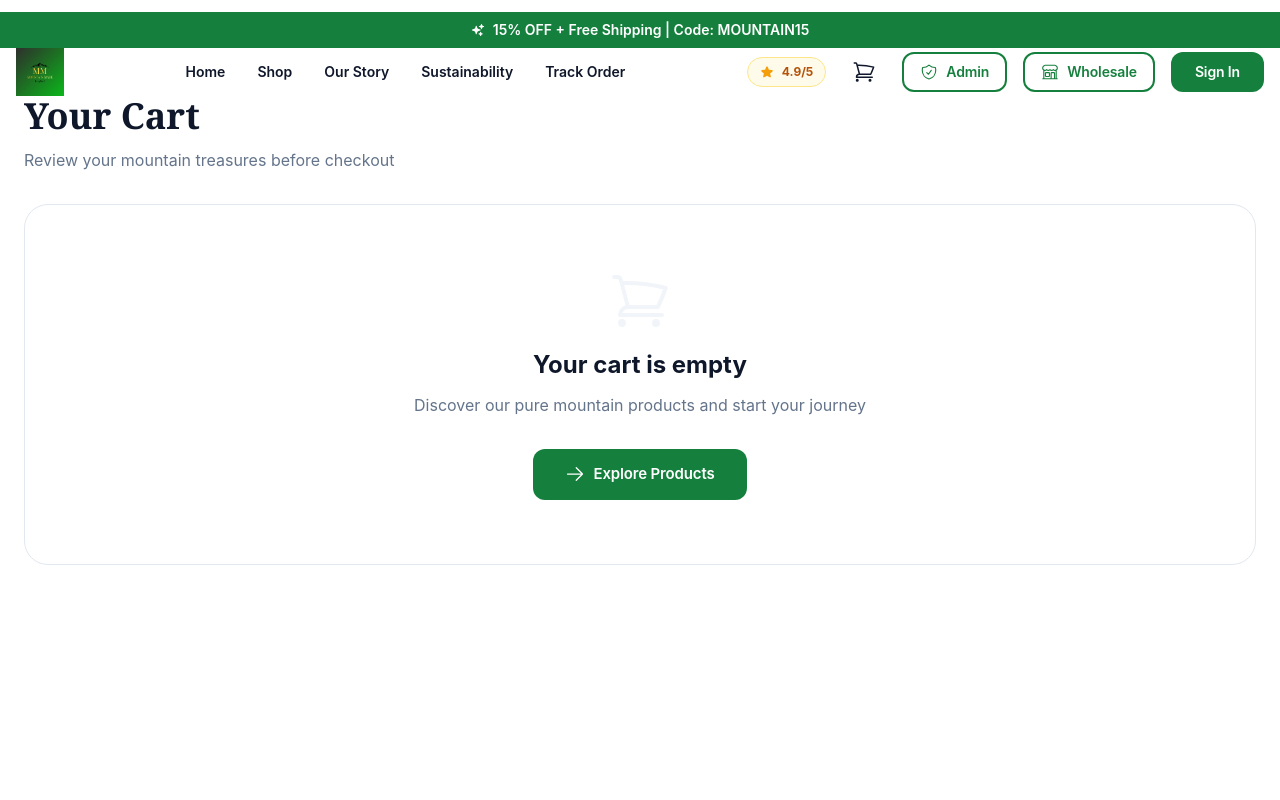
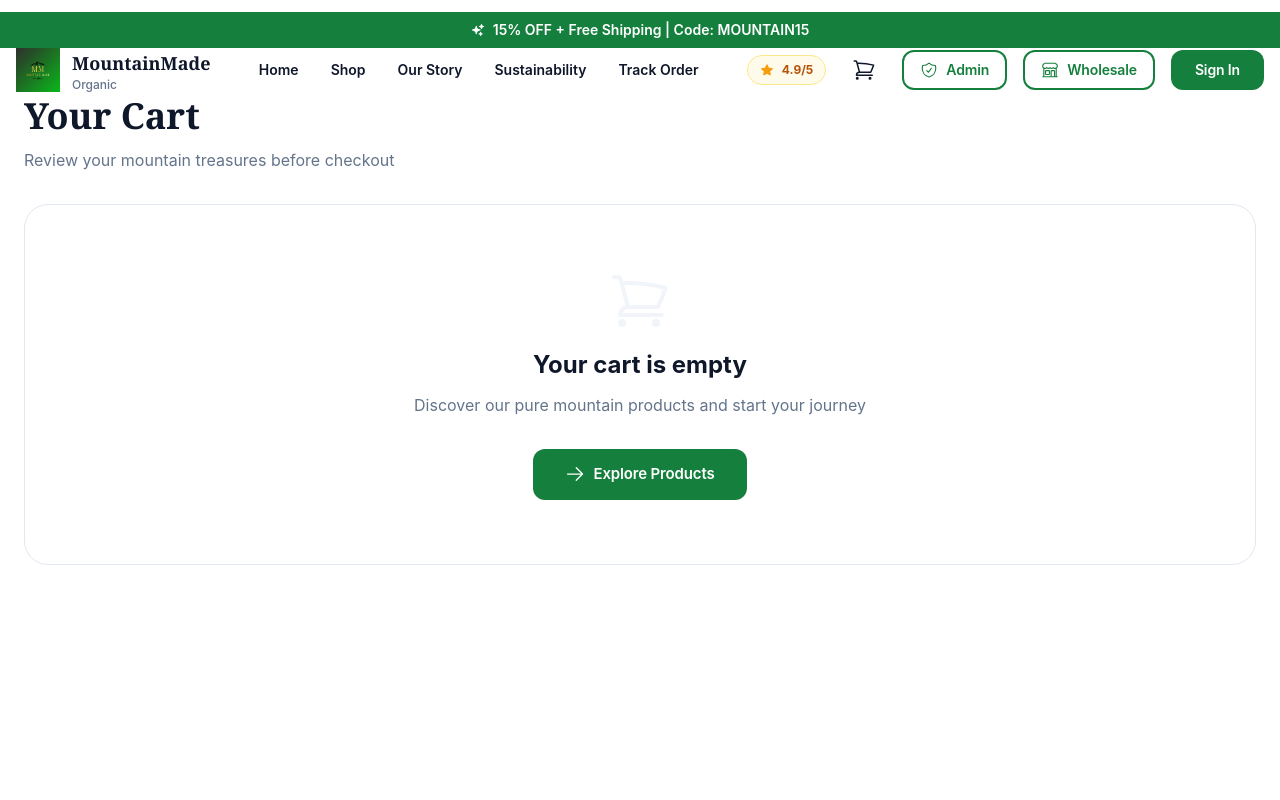
Before and after one commit to alucardmlbb686-spec/MountainMade, a Next.js app: page /cart in a window 1280 px wide. Shown: the top 800 px of the page. Built offline with nearby package versions, Linux system fonts and the light colour scheme.

Commit message:
Restore MountainMade heading with full responsive design - no text on mobile, scales properly on all screens

```diff
--- a/src/components/common/Header.tsx
+++ b/src/components/common/Header.tsx
@@ -51,12 +51,16 @@ export default function Header() {
       <div className="container mx-auto px-2 md:px-3 lg:px-4">
         <div className="flex items-center justify-between gap-1 md:gap-2 lg:gap-4">
           {/* Logo */}
-          <Link href="/homepage" className="flex items-center flex-shrink-0">
+          <Link href="/homepage" className="flex items-center gap-1.5 md:gap-2 lg:gap-3 flex-shrink-0 min-w-0">
             <AppImage
               src="/assets/images/WhatsApp_Image_2026-02-04_at_1.00.46_PM-1770372538730.jpeg"
               alt="MountainMade Logo"
-              className="w-8 h-8 md:w-10 md:h-10 lg:w-12 lg:h-12 object-contain"
+              className="w-7 h-7 md:w-9 md:h-9 lg:w-11 lg:h-11 object-contain flex-shrink-0"
             />
+            <div className="hidden sm:block min-w-0">
+              <span className="text-xs sm:text-sm md:text-base lg:text-lg font-bold text-foreground font-serif leading-tight block truncate">MountainMade</span>
+              <span className="hidden md:block text-xs text-muted-foreground font-medium leading-tight">Organic</span>
+            </div>
           </Link>
 
           {/* Desktop Navigation */}
```
